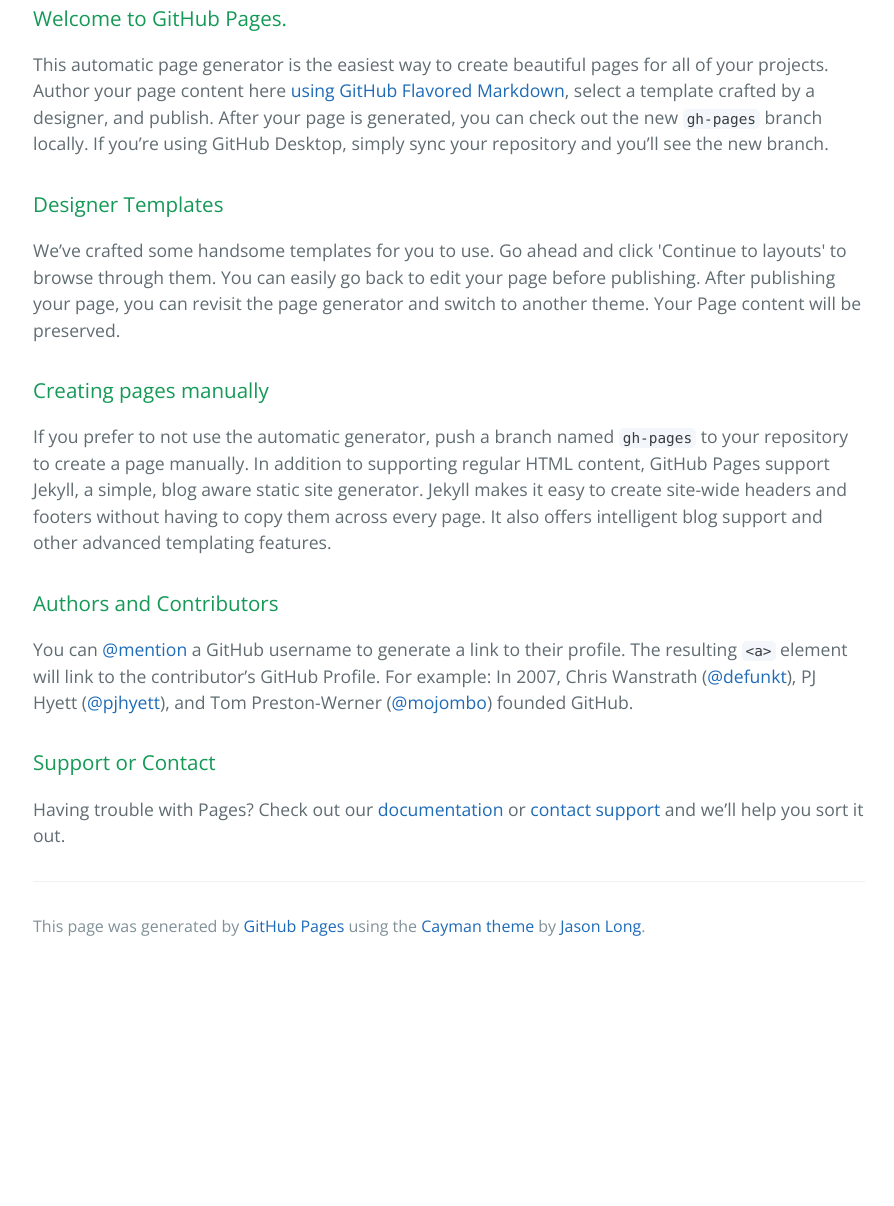
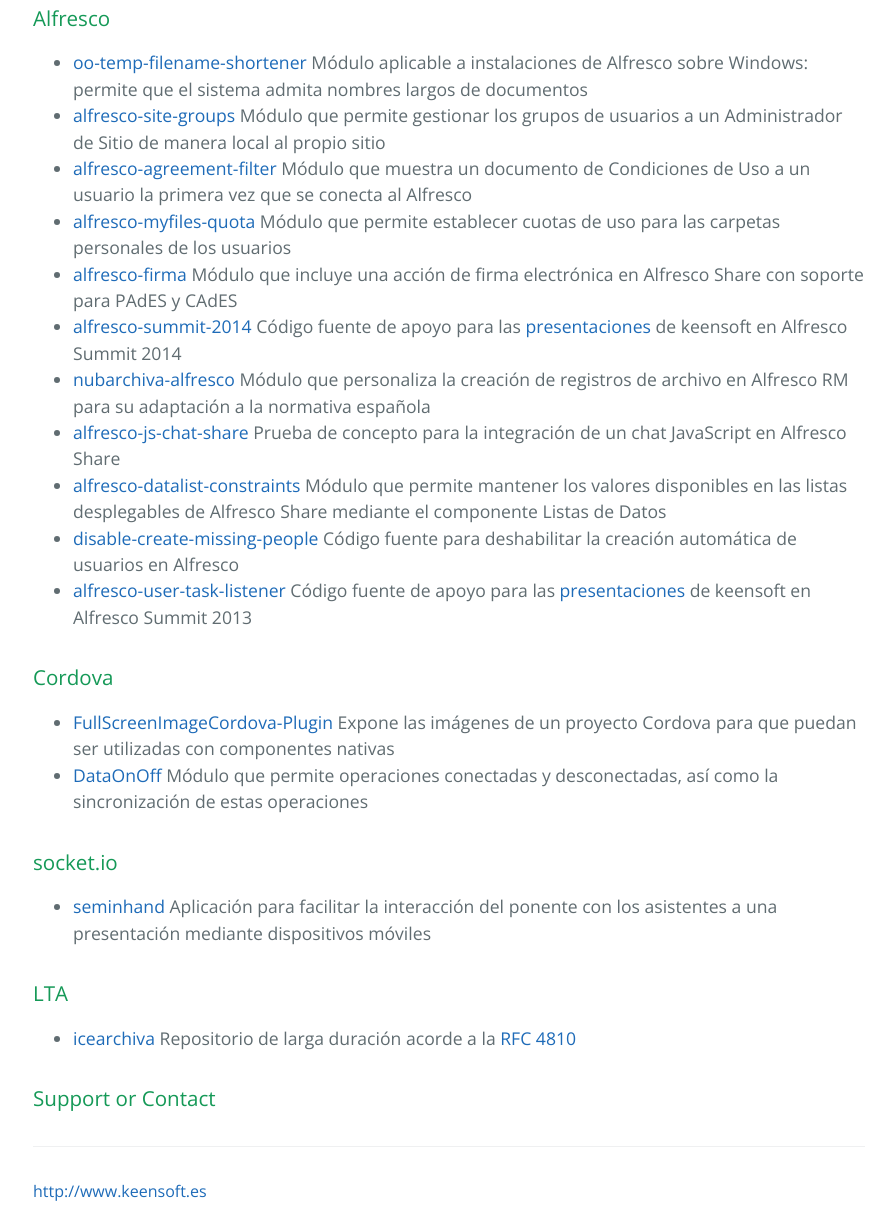
Before and after one commit to keensoft/keensoft.github.io, a plain HTML site: page index.html in a window 1280 px wide. Shown: the part 346-1552 px from the top of the page, without its empty margins (191-1085 px from the left). Before the commit the page ends 1316 px from the top, so only its background shows below. Drawn offline with nearby package versions, Linux system fonts and the light colour scheme.

Commit message:
Update index.html

```diff
--- a/index.html
+++ b/index.html
@@ -17,33 +17,49 @@
 
     <section class="main-content">
       <h3>
-<a id="welcome-to-github-pages" class="anchor" href="#welcome-to-github-pages" aria-hidden="true"><span class="octicon octicon-link"></span></a>Welcome to GitHub Pages.</h3>
+<a id="welcome-to-github-pages" class="anchor" href="#welcome-to-github-pages" aria-hidden="true"><span class="octicon octicon-link"></span></a>Alfresco</h3>
 
-<p>This automatic page generator is the easiest way to create beautiful pages for all of your projects. Author your page content here <a href="https://guides.github.com/features/mastering-markdown/">using GitHub Flavored Markdown</a>, select a template crafted by a designer, and publish. After your page is generated, you can check out the new <code>gh-pages</code> branch locally. If you’re using GitHub Desktop, simply sync your repository and you’ll see the new branch.</p>
+<ul>
+<li><a title="https://github.com/keensoft/oo-temp-filename-shortener" href="https://github.com/keensoft/oo-temp-filename-shortener" target="_blank">oo-temp-filename-shortener</a> Módulo aplicable a instalaciones de Alfresco sobre Windows: permite que el sistema admita nombres largos de documentos</li>
+<li><a title="https://github.com/keensoft/alfresco-site-groups" href="https://github.com/keensoft/alfresco-site-groups" target="_blank">alfresco-site-groups</a> Módulo que permite gestionar los grupos de usuarios a un Administrador de Sitio de manera local al propio sitio</li>
+<li><a title="https://github.com/keensoft/alfresco-agreement-filter" href="https://github.com/keensoft/alfresco-agreement-filter" target="_blank">alfresco-agreement-filter</a> Módulo que muestra un documento de Condiciones de Uso a un usuario la primera vez que se conecta al Alfresco</li>
+<li><a title="alfresco-myfiles-quota" href="https://github.com/keensoft/alfresco-myfiles-quota" target="_blank">alfresco-myfiles-quota</a> Módulo que permite establecer cuotas de uso para las carpetas personales de los usuarios</li>
+<li><a title="alfresco-firma" href="https://github.com/keensoft/alfresco-firma-pdf" target="_blank">alfresco-firma</a> Módulo que incluye una acción de firma electrónica en Alfresco Share con soporte para PAdES y CAdES</li>
+<li><a title="Alfresco Summit 2014" href="https://github.com/keensoft/alfresco-summit-2014" target="_blank">alfresco-summit-2014</a> Código fuente de apoyo para las <a title="keensoft Alfresco Summit 2014" href="https://summit.alfresco.com/london/sessions/10-enhancements-require-less-10-lines-code" target="_blank">presentaciones</a> de keensoft en Alfresco Summit 2014</li>
+<li><a title="nubarchiva-Alfresco" href="https://github.com/keensoft/nubarchiva-Alfresco" target="_blank">nubarchiva-alfresco</a> Módulo que personaliza la creación de registros de archivo en Alfresco RM para su adaptación a la normativa española</li>
+<li><a title="alfresco-ja-chat-share" href="https://github.com/keensoft/alfresco-js-chat-share" target="_blank">alfresco-js-chat-share</a> Prueba de concepto para la integración de un chat JavaScript en Alfresco Share</li>
+<li><a title="alfresco-datalist-constraints" href="https://github.com/keensoft/alfresco-datalist-constraints" target="_blank">alfresco-datalist-constraints</a> Módulo que permite mantener los valores disponibles en las listas desplegables de Alfresco Share mediante el componente Listas de Datos</li>
+<li><a title="disable-create-missing-people" href="https://github.com/keensoft/disable-create-missing-people" target="_blank">disable-create-missing-people</a> Código fuente para deshabilitar la creación automática de usuarios en Alfresco</li>
+<li><a title="alfresco-user-task-listener" href="https://github.com/keensoft/alfresco-user-task-listener" target="_blank">alfresco-user-task-listener</a> Código fuente de apoyo para las <a title="Alfresco Summit 2013" href="https://summit.alfresco.com/barcelona/sessions/lightning-talks-2" target="_blank">presentaciones</a> de keensoft en Alfresco Summit 2013</li>
+</ul>
 
 <h3>
-<a id="designer-templates" class="anchor" href="#designer-templates" aria-hidden="true"><span class="octicon octicon-link"></span></a>Designer Templates</h3>
+<a id="designer-templates" class="anchor" href="#designer-templates" aria-hidden="true"><span class="octicon octicon-link"></span></a>Cordova</h3>
 
-<p>We’ve crafted some handsome templates for you to use. Go ahead and click 'Continue to layouts' to browse through them. You can easily go back to edit your page before publishing. After publishing your page, you can revisit the page generator and switch to another theme. Your Page content will be preserved.</p>
+<ul>
+<li><a title="FullScreeImage-Cordova-Plugin" href="https://github.com/keensoft/FullScreenImage-Cordova-Plugin" target="_blank">FullScreenImageCordova-Plugin</a> Expone las imágenes de un proyecto Cordova para que puedan ser utilizadas con componentes nativas</li>
+<li><a title="DataOnOff" href="https://github.com/keensoft/DataOnOff" target="_blank">DataOnOff</a> Módulo que permite operaciones conectadas y desconectadas, así como la sincronización de estas operaciones</li>
+</ul>
 
 <h3>
-<a id="creating-pages-manually" class="anchor" href="#creating-pages-manually" aria-hidden="true"><span class="octicon octicon-link"></span></a>Creating pages manually</h3>
+<a id="creating-pages-manually" class="anchor" href="#creating-pages-manually" aria-hidden="true"><span class="octicon octicon-link"></span></a>socket.io</h3>
 
-<p>If you prefer to not use the automatic generator, push a branch named <code>gh-pages</code> to your repository to create a page manually. In addition to supporting regular HTML content, GitHub Pages support Jekyll, a simple, blog aware static site generator. Jekyll makes it easy to create site-wide headers and footers without having to copy them across every page. It also offers intelligent blog support and other advanced templating features.</p>
+<ul>
+<li><a title="seminhand" href="https://github.com/keensoft/seminhand" target="_blank">seminhand</a> Aplicación para facilitar la interacción del ponente con los asistentes a una presentación mediante dispositivos móviles</li>
+</ul>
 
 <h3>
-<a id="authors-and-contributors" class="anchor" href="#authors-and-contributors" aria-hidden="true"><span class="octicon octicon-link"></span></a>Authors and Contributors</h3>
+<a id="lta" class="anchor" href="#creating-pages-manually" aria-hidden="true"><span class="octicon octicon-link"></span></a>LTA</h3>
 
-<p>You can <a href="https://github.com/blog/821" class="user-mention">@mention</a> a GitHub username to generate a link to their profile. The resulting <code>&lt;a&gt;</code> element will link to the contributor’s GitHub Profile. For example: In 2007, Chris Wanstrath (<a href="https://github.com/defunkt" class="user-mention">@defunkt</a>), PJ Hyett (<a href="https://github.com/pjhyett" class="user-mention">@pjhyett</a>), and Tom Preston-Werner (<a href="https://github.com/mojombo" class="user-mention">@mojombo</a>) founded GitHub.</p>
+<ul>
+<li><a title="icearchiva" href="https://github.com/keensoft/icearchiva" target="_blank">icearchiva</a> Repositorio de larga duración acorde a la <a title="RFC 4810" href="https://tools.ietf.org/html/rfc4810" target="_blank">RFC 4810</a></li>
+</ul>
 
 <h3>
 <a id="support-or-contact" class="anchor" href="#support-or-contact" aria-hidden="true"><span class="octicon octicon-link"></span></a>Support or Contact</h3>
 
-<p>Having trouble with Pages? Check out our <a href="https://help.github.com/pages">documentation</a> or <a href="https://github.com/contact">contact support</a> and we’ll help you sort it out.</p>
-
       <footer class="site-footer">
-
-        <span class="site-footer-credits">This page was generated by <a href="https://pages.github.com">GitHub Pages</a> using the <a href="https://github.com/jasonlong/cayman-theme">Cayman theme</a> by <a href="https://twitter.com/jasonlong">Jason Long</a>.</span>
+        <span class="site-footer-credits"><a href="http://www.keensoft.es">http://www.keensoft.es</a></span>
       </footer>
 
     </section>
```
